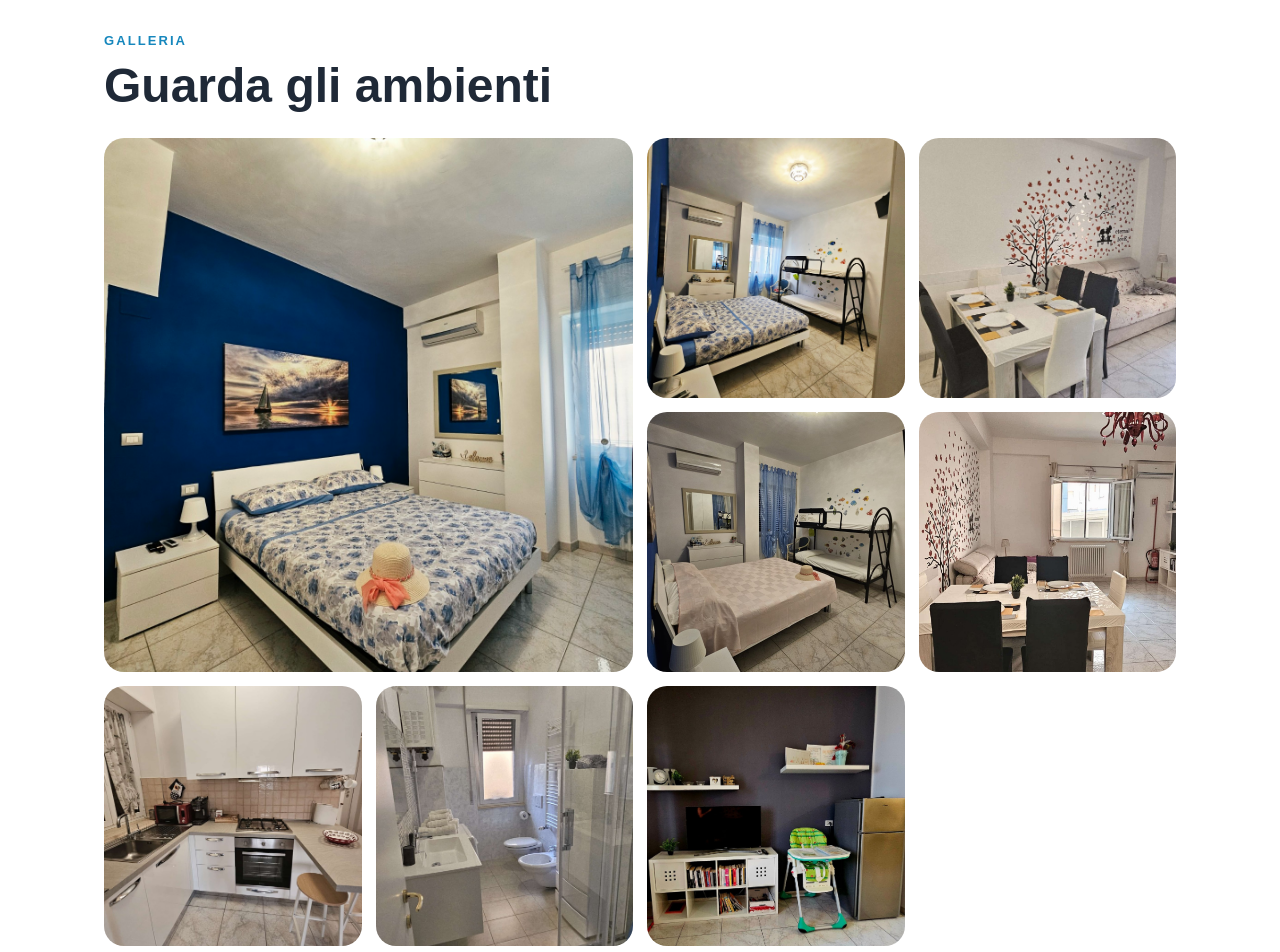
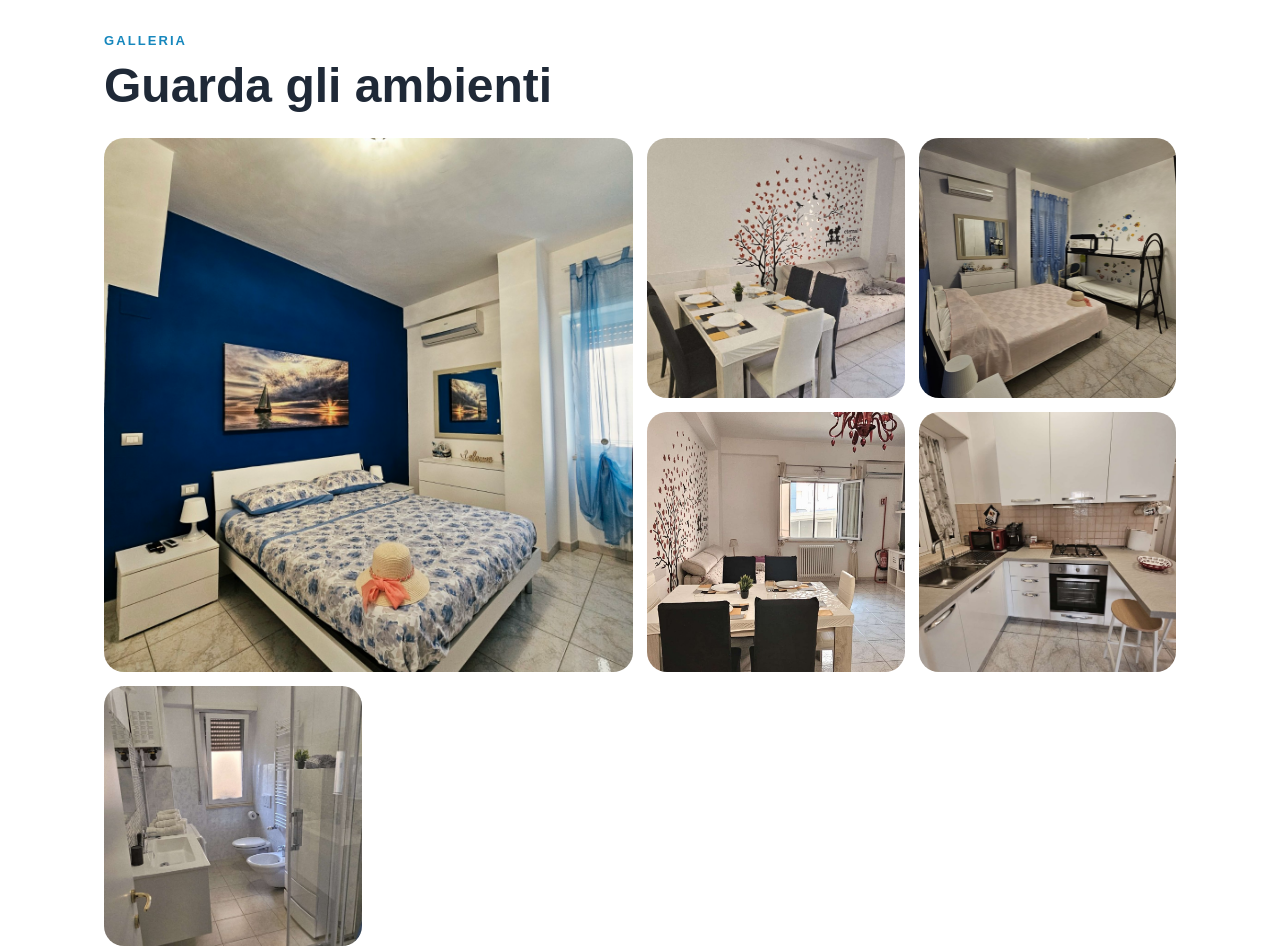
Before and after one commit to cristina110983/La-casa-di-Cri, a plain HTML site: page index.html in a window 1280 px wide. Shown: the part 1280-2232 px from the top of the page. Drawn offline with Linux system fonts and the light colour scheme.

Commit message:
Remove images from the gallery in index.html
Removed two image elements from the gallery section.

```diff
--- a/index.html
+++ b/index.html
@@ -60,13 +60,13 @@
       <h2>Guarda gli ambienti</h2>
       <div class="gallery">
         <img class="wide" src="images/casa-di-cri-1.jpg" alt="Camera matrimoniale La Casa di Cri">
-        <img src="images/casa-di-cri-2.jpg" alt="Camera con letto matrimoniale e letto a castello">
+
         <img src="images/casa-di-cri-3.jpg" alt="Soggiorno con tavolo e divano">
         <img src="images/casa-di-cri-4.jpg" alt="Cucina attrezzata">
         <img src="images/casa-di-cri-5.jpg" alt="Bagno con doccia">
         <img src="images/casa-di-cri-6.jpg" alt="Zona giorno con frigorifero">
         <img src="images/casa-di-cri-7.jpg" alt="Dettaglio asciugamani">
-        <img src="images/casa-di-cri-8.jpg" alt="Camera matrimoniale con parete blu">
+
       </div>
     </section>
 
```
